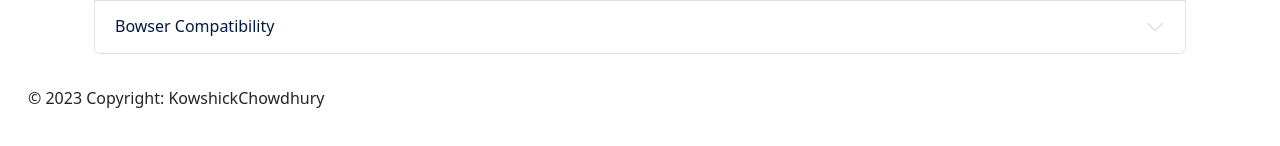
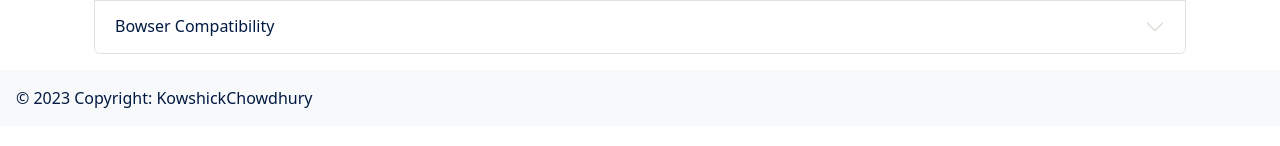
Before and after one commit to KowshickChowdhury/Textutils-React, a React (Create React App) app: page /about in a window 1280 px wide. Shown: the part 292-438 px from the top of the page. Built offline with nearby package versions, Linux system fonts and the light colour scheme.

Commit message:
footer added

```diff
--- a/src/App.js
+++ b/src/App.js
@@ -9,6 +9,7 @@ import {
   Routes,
   Route
 } from "react-router-dom";
+import Footer from './components/Footer';
 
 function App() {
 
@@ -67,7 +68,6 @@ function App() {
   }
 
   return (
-    <>
     <BrowserRouter>
     <Navbar title='TextUtils' abouttext='About'  mode={mode} toggleMode={toggleMode} />
     <Alert alert={alert} />
@@ -81,13 +81,9 @@ function App() {
         </Routes>
 
     </div>
+    <Footer footertext='© 2023 Copyright: KowshickChowdhury' mode={mode} />
     </BrowserRouter>
-    <div className="container-fluid">
-    <div style={{backgroundColor: "#fff"}}>
-        <p className='p-3'>© 2023 Copyright: KowshickChowdhury</p>
-        </div>
-    </div>
-    </>
+
   );
 }
 
--- a/src/components/About.js
+++ b/src/components/About.js
@@ -1,4 +1,4 @@
-import React from 'react'
+import React from 'react';
 
 export default function About(props) {
     // const [myStyle, setMyStyle] = useState({
@@ -33,6 +33,7 @@ export default function About(props) {
     // }
 
   return (
+    <>
     <div className='container' style={myStyle}>
         <h1 className='my-3' style={{textAlign:"center"}}>About Us</h1>
       <div className="accordion" id="accordionExample">
@@ -77,5 +78,6 @@ export default function About(props) {
             <button onClick={toggleStyle} type='button' className='btn btn-primary'>{btntext}</button>
         </div> */}
     </div>
+    </>
   )
 }
--- /dev/null
+++ b/src/components/Footer.js
@@ -0,0 +1,14 @@
+import React from 'react';
+
+export default function Footer(props) {
+    return (
+        <>
+        <div className="container-fluid footercls">
+            <div style={{backgroundColor: props.mode === 'dark'?'#0f2d3a':'#f8f9fa',color: props.mode === 'dark'?'white':'#021942'}}>
+                <p className='p-3'>{props.footertext}</p>
+            </div>
+        </div>
+        </>
+    )
+
+}
--- a/src/index.css
+++ b/src/index.css
@@ -1,2 +1,8 @@
 .accordion-button::after {
-    filter: invert(1);}
+    filter: invert(1);
+}
+
+.footercls {
+    padding: 0;
+    height: 0;
+}
```
